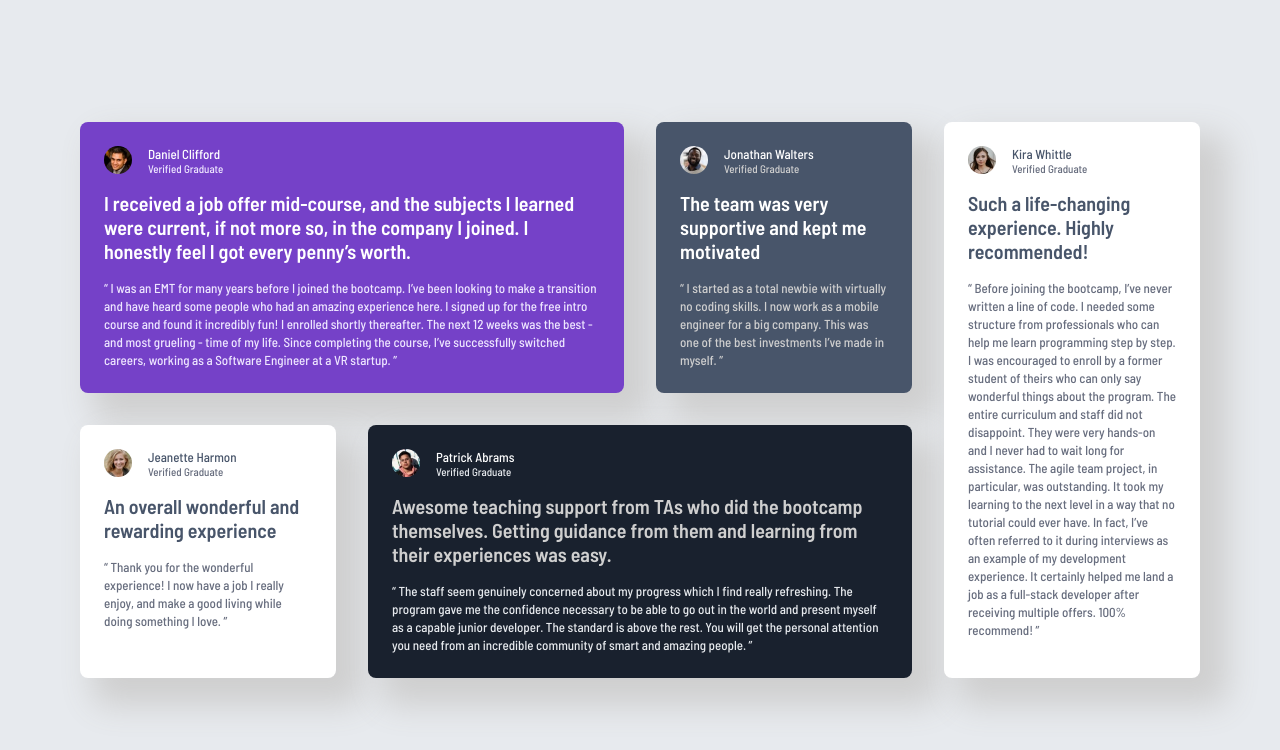
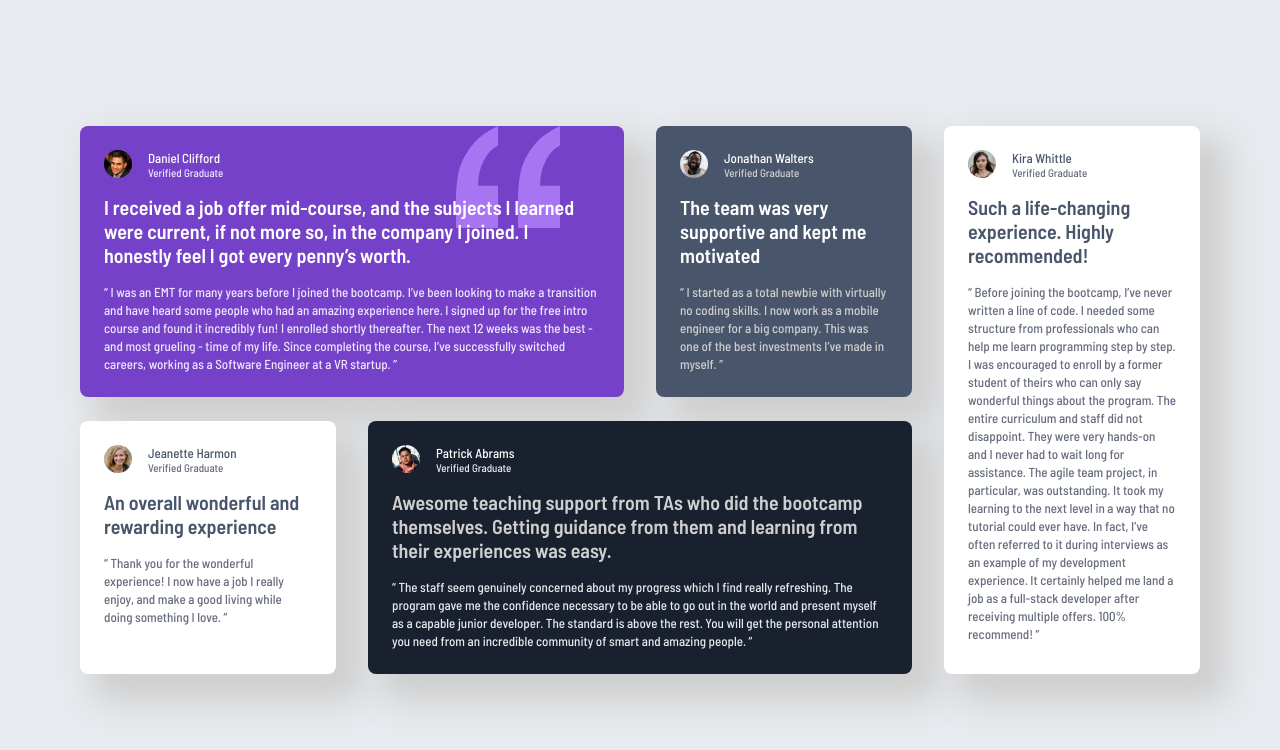
Before and after one commit to JesuSaid/testimonials-grid-section, a plain HTML site: page index.html in a window 1280 px wide. Drawn offline with Linux system fonts and the light colour scheme.

Commit message:
feat(ui): add desktop quotation pattern.
Add Daniel's decorative quotation marks and match the desktop row spacing to the reference.

```diff
--- a/styles.css
+++ b/styles.css
@@ -240,8 +240,14 @@ p, h2, blockquote {
     .main {
         grid-template-columns: 1fr 1fr 1fr 1fr;
         grid-template-rows: auto auto;
-        gap: 2rem;
+        column-gap: 2rem;
         max-width: 70rem;
+    }
+
+    .testimonial--daniel {
+        background-image: url('./assets/images/bg-pattern-quotation.svg');
+        background-repeat: no-repeat;
+        background-position: right 4rem top;
     }
 
     .testimonial--kira {
```
